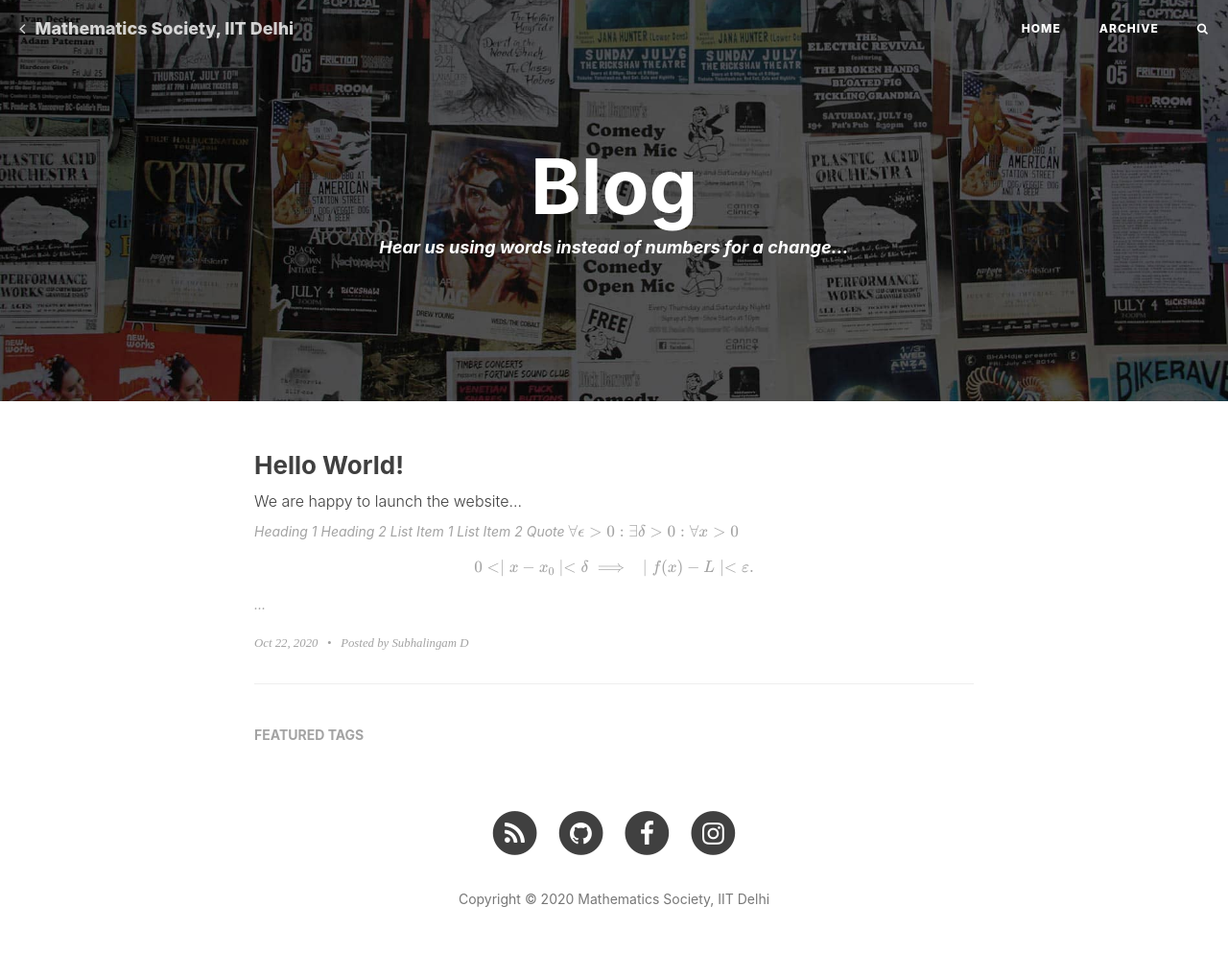
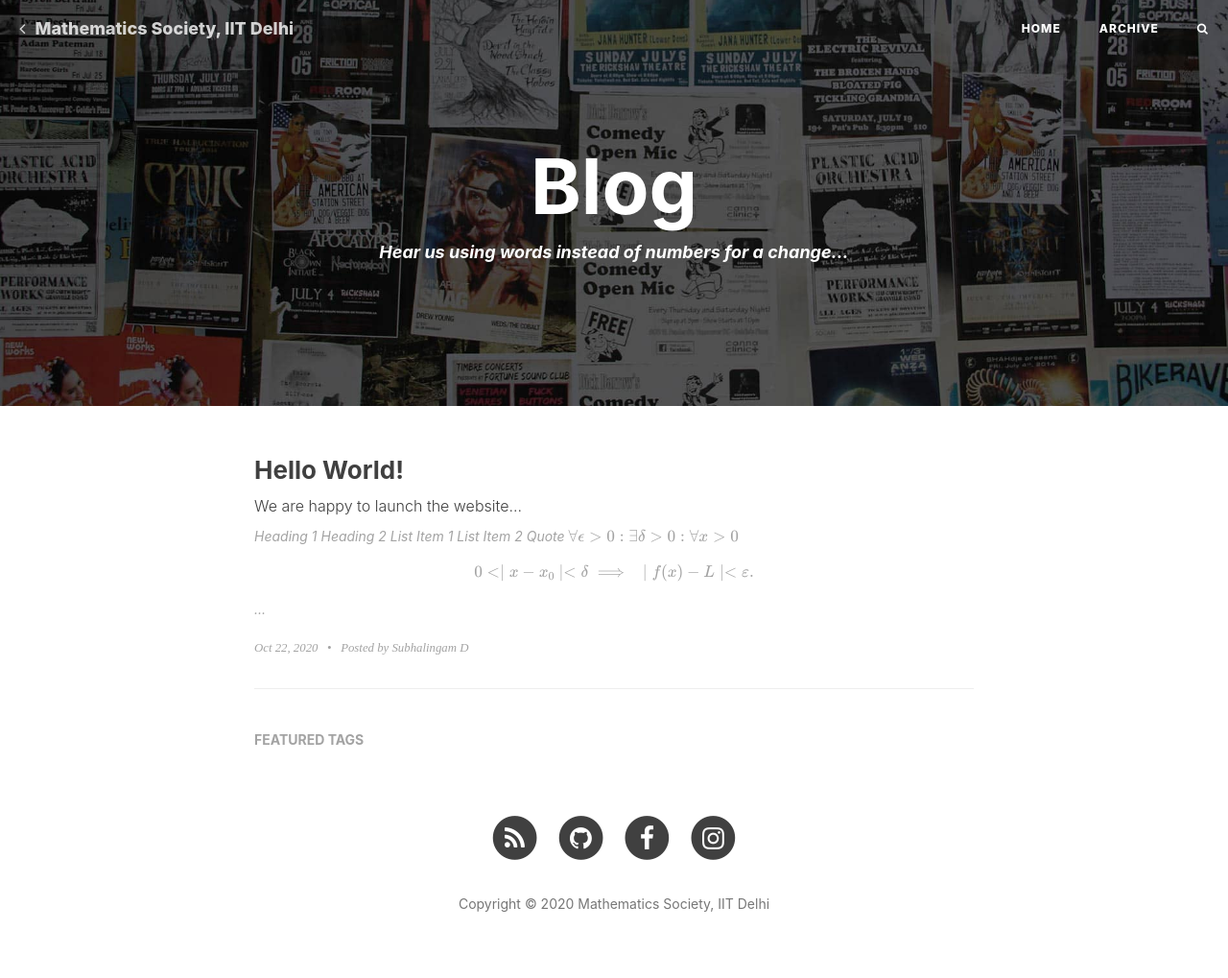
Before and after one commit to mathsociitd/blog, a Jekyll site: the page built from index.html, in a window 1280 px wide. Shown: the whole page at 96% size. Built offline with Jekyll 4.4.1, drawn with Linux system fonts in a browser that asks for light colours; nearby versions of some CDN libraries; formulas are drawn with MathJax 3; the list of posts is cut into pages by our own code; comment, search, counter and statistics services are not loaded.

Commit message:
Update index.html

```diff
--- a/index.html
+++ b/index.html
@@ -1,7 +1,7 @@
 ---
 title: Blog
 layout: page
-description: "<div style='margin-top: 10px;'><b><i>Hear us using words instead of numbers for a change...</i></b></div>"
+description: "<div style='margin-top: 15px;'><b><i>Hear us using words instead of numbers for a change...</i></b></div>"
 ---
 
 {% for post in paginator.posts %}
```
